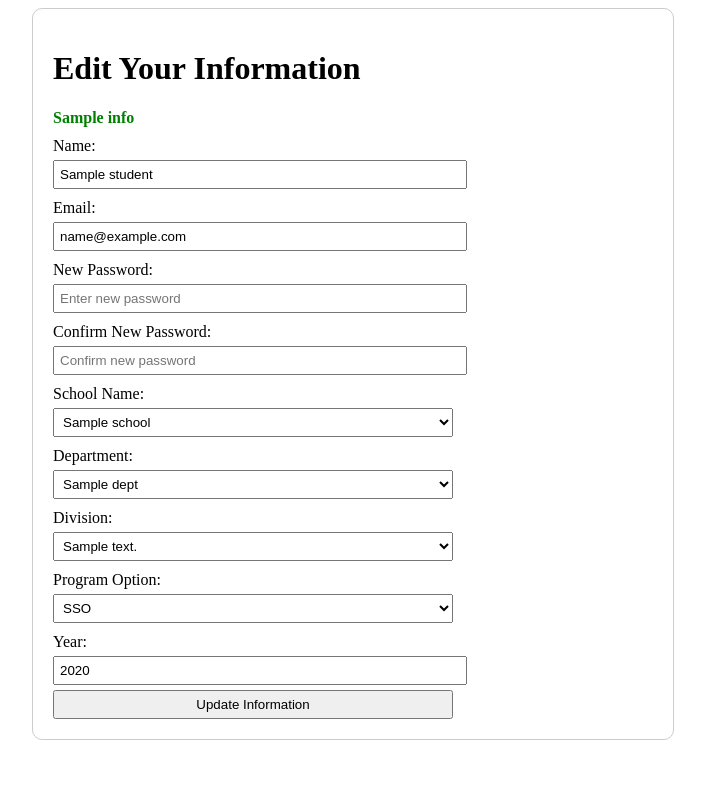
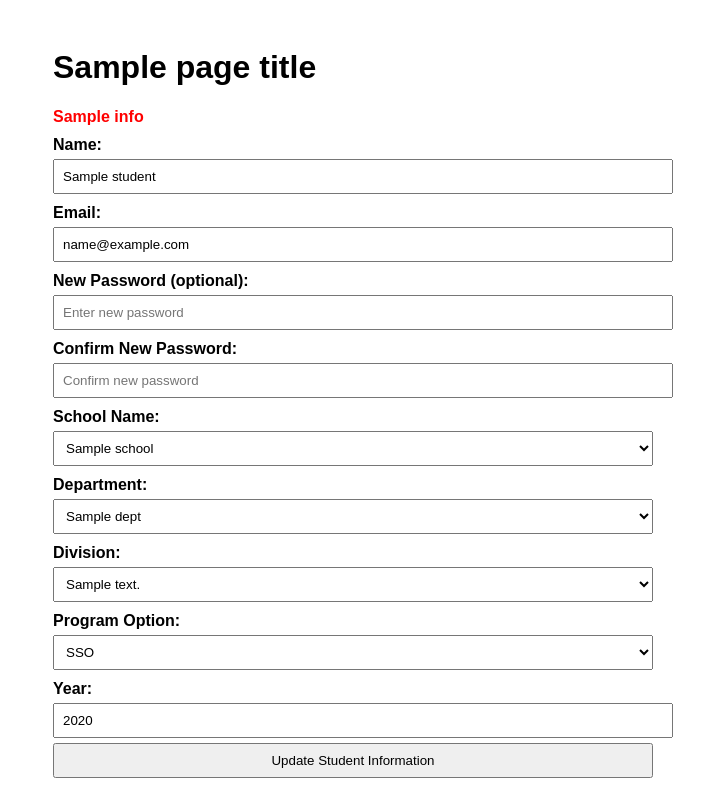
Before and after one commit to sarahpark2001/cs4111-project1, a Flask app: template webserver/templates/edit_student.html in a window 1280 px wide. Shown: the whole page, without its empty margins (287-992 px from the left). Before the commit the page ends 740 px from the top, so only its background shows below. Run offline with Flask 2, Linux system fonts and the light colour scheme; the template is opened without the code that fills it: most values are stand-ins (such as "Sample title", 1, 10 or a date in 2020); parts of the project's set-up code (start-up, migrations or seed data) failed here and were passed over.

Commit message:
Update edit_student.html to receive from both flask routes

```diff
--- a/webserver/templates/edit_student.html
+++ b/webserver/templates/edit_student.html
@@ -3,49 +3,31 @@
 <head>
     <meta charset="UTF-8">
     <meta name="viewport" content="width=device-width, initial-scale=1.0">
-    <title>Edit Student Information</title>
+    <title>{{ page_title }}</title>
     <style>
-        /* Simple styling for better readability */
-        label {
-            display: block;
-            margin-top: 10px;
-        }
-        input, select, button {
-            margin-top: 5px;
-            padding: 5px;
-            width: 100%;
-            max-width: 400px;
-        }
-        .form-container {
-            max-width: 600px;
-            margin: auto;
-            padding: 20px;
-            border: 1px solid #ccc;
-            border-radius: 10px;
-        }
-        .alert-info {
-            color: green;
-            font-weight: bold;
-        }
+        body { font-family: Arial, sans-serif; }
+        .container { max-width: 600px; margin: 0 auto; padding: 20px; }
+        label { display: block; margin-top: 10px; font-weight: bold; }
+        input, select, button { width: 100%; padding: 8px; margin-top: 5px; }
+        .alert-info { color: red; font-weight: bold; }
     </style>
 </head>
 <body>
-    <div class="form-container">
-        <h1>Edit Your Information</h1>
+    <div class="container">
+        <h1>{{ page_title }}</h1>
 
         {% if info %}
             <div class="alert-info">{{ info }}</div>
         {% endif %}
 
-        <form method="POST" action="/edit_student">
-            <!-- Prepopulate fields with existing data for the user to edit -->
+        <form method="POST" action="{{ form_action }}">
             <label for="name">Name:</label>
             <input type="text" id="name" name="name" value="{{ student.name }}" required pattern="^[A-Za-z\s'-]{2,50}$">
 
             <label for="email">Email:</label>
             <input type="email" id="email" name="email" value="{{ student.email }}" required>
 
-            <label for="password1">New Password:</label>
+            <label for="password1">New Password (optional):</label>
             <input type="password" id="password1" name="password1" placeholder="Enter new password">
 
             <label for="password2">Confirm New Password:</label>
@@ -72,8 +54,6 @@
                 {% endfor %}
             </select>
 
-            </select>
-
             <label for="program_option">Program Option:</label>
             <select name="program_option" required>
                 <option value="SSO" {% if student.program_option == "SSO" %}selected{% endif %}>SSO</option>
@@ -87,7 +67,7 @@
             <label for="year">Year:</label>
             <input type="number" id="year" name="year" value="{{ student.year }}" min="1" max="6" required>
 
-            <button type="submit">Update Information</button>
+            <button type="submit">Update Student Information</button>
         </form>
     </div>
 
@@ -99,10 +79,9 @@
             const divSelect = document.getElementById("div_name");
             const selectedDept = deptSelect.value;
 
-            // Clear existing options
-            divSelect.innerHTML = "";
+            divSelect.innerHTML = "";  // Clear existing options
 
-            // Add options for the selected department
+            // Populate options based on selected department
             if (deptDivisions[selectedDept]) {
                 deptDivisions[selectedDept].forEach(div => {
                     const option = document.createElement("option");
```
